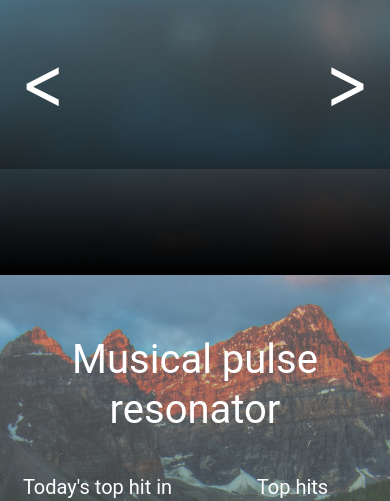
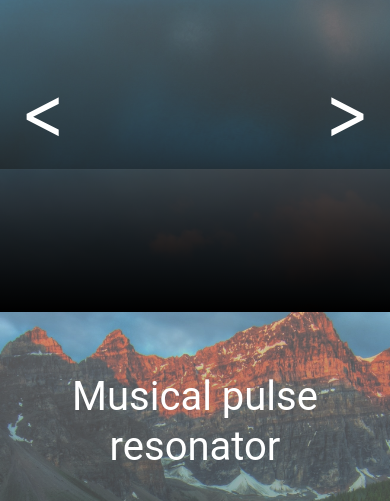
Before and after one commit to tehminghwang/moodmusicmapper, a Flask app: template api/templates/mood.html in a window 390 px wide. Shown: the part 675-1176 px from the top of the page. Run offline with Flask 3, Linux system fonts and the light colour scheme; the template is opened without the code that fills it, so the values that code supplies are empty.

Commit message:
amend css files to render properly on mobile

```diff
--- a/api/static/css/main.css
+++ b/api/static/css/main.css
@@ -362,7 +362,7 @@
     /* width: 100%; */
     overflow-x: auto; /* Allows horizontal scrolling */
     overflow-y: hidden;
-    height: 30vh;
+    height: auto;
     /*  display: flex; */
     justify-content: center;
     align-items: center;
@@ -374,7 +374,7 @@
     justify-content: space-between;
     align-items: center;
     gap: 10px;
-    padding: 10px 10px;
+    padding: 40px 10px;
     overflow-y: hidden;
     /*  transition: all 0.25s ease-in; */
 }
--- a/api/static/css/mood.css
+++ b/api/static/css/mood.css
@@ -334,7 +334,7 @@
   /* width: 100%; */
   overflow-x: auto; /* Allows horizontal scrolling */
   overflow-y: hidden;
-  height: 30vh;
+  height: auto;
 /*  display: flex; */
   justify-content: center;
   align-items: center;
@@ -346,7 +346,7 @@
   justify-content: space-between;
   align-items: center;
   gap: 10px;
-  padding: 10px 10px;
+  padding: 40px 10px;
   overflow-y: hidden;
 /*  transition: all 0.25s ease-in; */
 }
```
